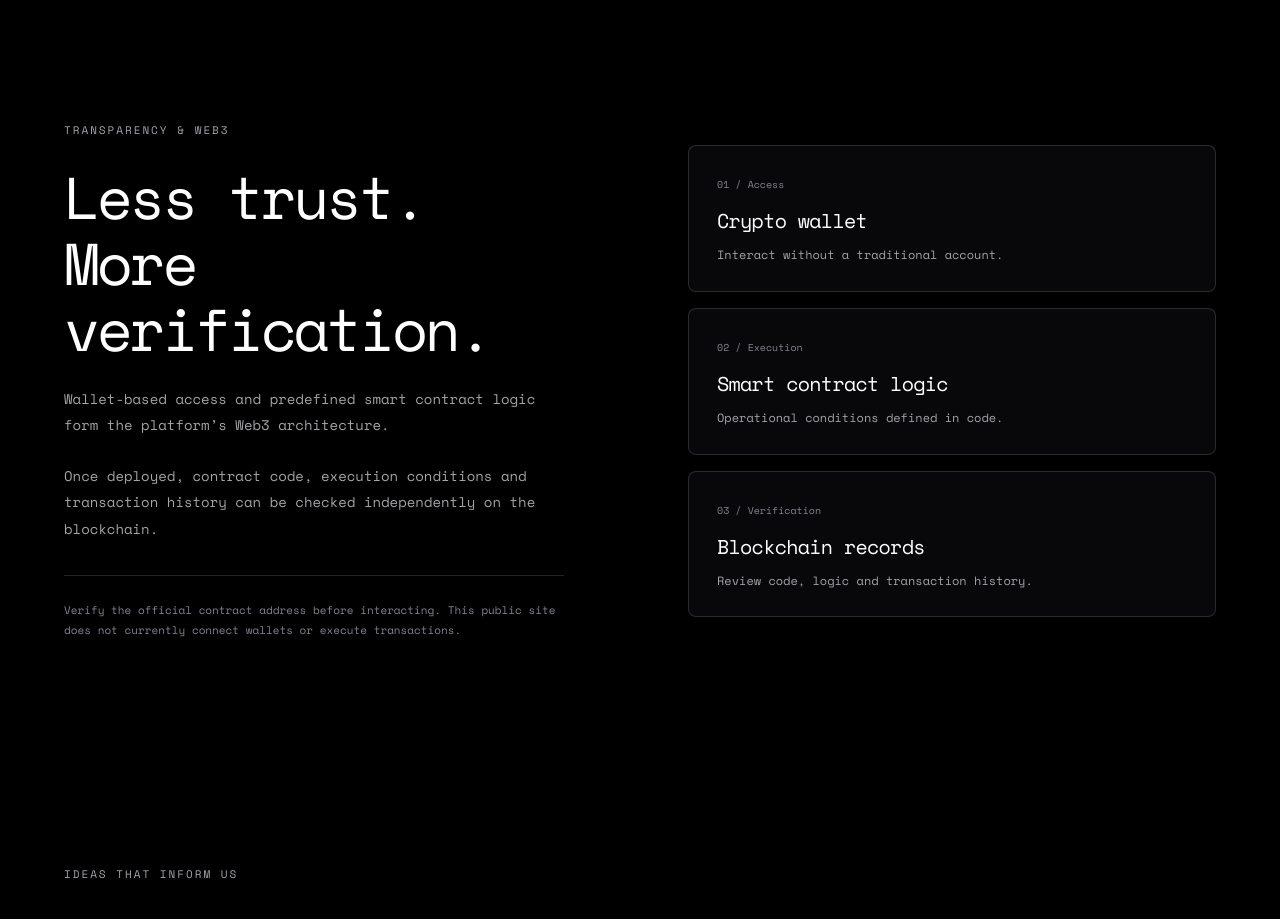
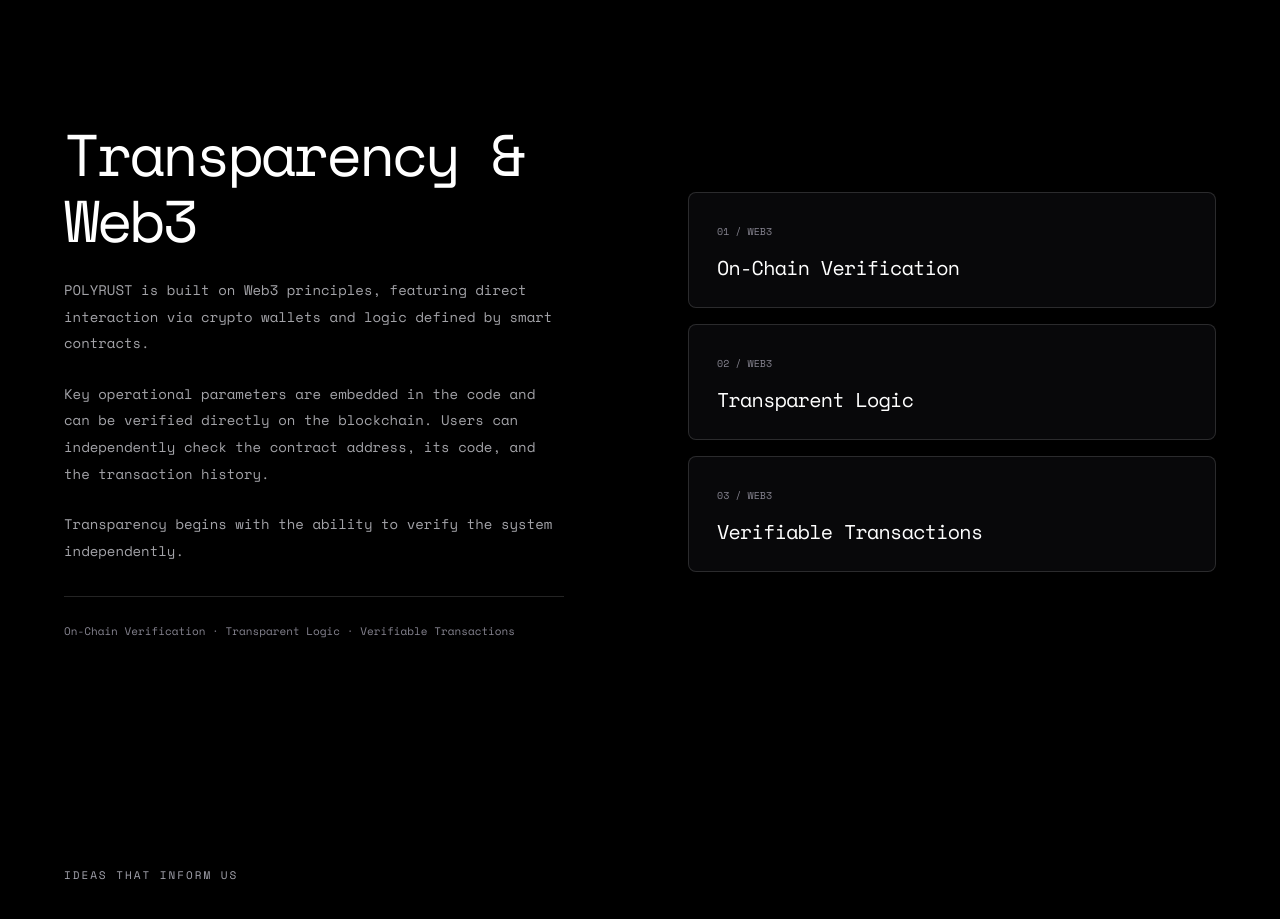
Before and after one commit to j86178758/polyrust-website, a React (Vite) app: page / in a window 1280 px wide. Shown: the part 5240-6159 px from the top of the page. Built offline with nearby package versions, Linux system fonts and the light colour scheme; a web font is replaced by a local one.

Commit message:
Update transparency section copy

```diff
--- a/src/site/App.tsx
+++ b/src/site/App.tsx
@@ -176,8 +176,8 @@
 }
 
 function Transparency() {
-  const layers = [['Access', 'Crypto wallet', 'Interact without a traditional account.'], ['Execution', 'Smart contract logic', 'Operational conditions defined in code.'], ['Verification', 'Blockchain records', 'Review code, logic and transaction history.']]
-  return <section className="editorial-section" id="transparency"><div className="transparency-layout"><Reveal className="transparency-copy"><span className="eyebrow">Transparency & Web3</span><h2>Less trust.<br />More verification.</h2><p>Wallet-based access and predefined smart contract logic form the platform’s Web3 architecture.</p><p>Once deployed, contract code, execution conditions and transaction history can be checked independently on the blockchain.</p><p className="verification-note">Verify the official contract address before interacting. This public site does not currently connect wallets or execute transactions.</p></Reveal><Reveal className="architecture-stack">{layers.map(([label, title, text], i) => <article className="architecture-layer" key={label}><span>0{i + 1} / {label}</span><h3>{title}</h3><p>{text}</p></article>)}</Reveal></div></section>
+  const features = ['On-Chain Verification', 'Transparent Logic', 'Verifiable Transactions']
+  return <section className="editorial-section" id="transparency"><div className="transparency-layout"><Reveal className="transparency-copy"><h2>Transparency & Web3</h2><p>POLYRUST is built on Web3 principles, featuring direct interaction via crypto wallets and logic defined by smart contracts.</p><p>Key operational parameters are embedded in the code and can be verified directly on the blockchain. Users can independently check the contract address, its code, and the transaction history.</p><p>Transparency begins with the ability to verify the system independently.</p><p className="verification-note">{features.join(' · ')}</p></Reveal><Reveal className="architecture-stack">{features.map((feature, i) => <article className="architecture-layer" key={feature}><span>0{i + 1} / WEB3</span><h3>{feature}</h3></article>)}</Reveal></div></section>
 }
 
 function Inspirations() {
```
